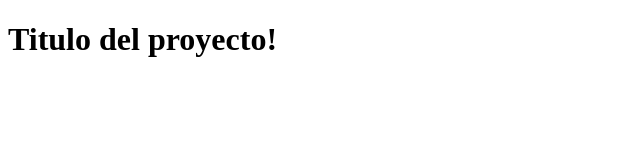
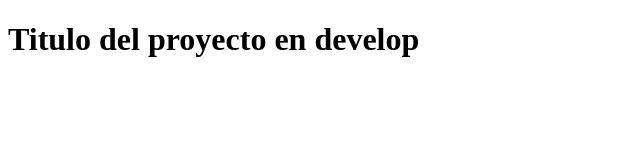
Before and after one commit to Patricio104/hello-world, a plain HTML site: page index.html in a window 1280 px wide. Shown: the whole page, without its empty margins (0-640 px from the left). Drawn offline with Linux system fonts and the light colour scheme.

Commit message:
Se modifica titulo desde develop

```diff
--- a/index.html
+++ b/index.html
@@ -6,7 +6,7 @@
     <title>Demo git</title>
 </head>
 <body>
-    <h1>Titulo del proyecto!</h1>
+    <h1>Titulo del proyecto en develop</h1>
 
 </body>
 </html>
```
